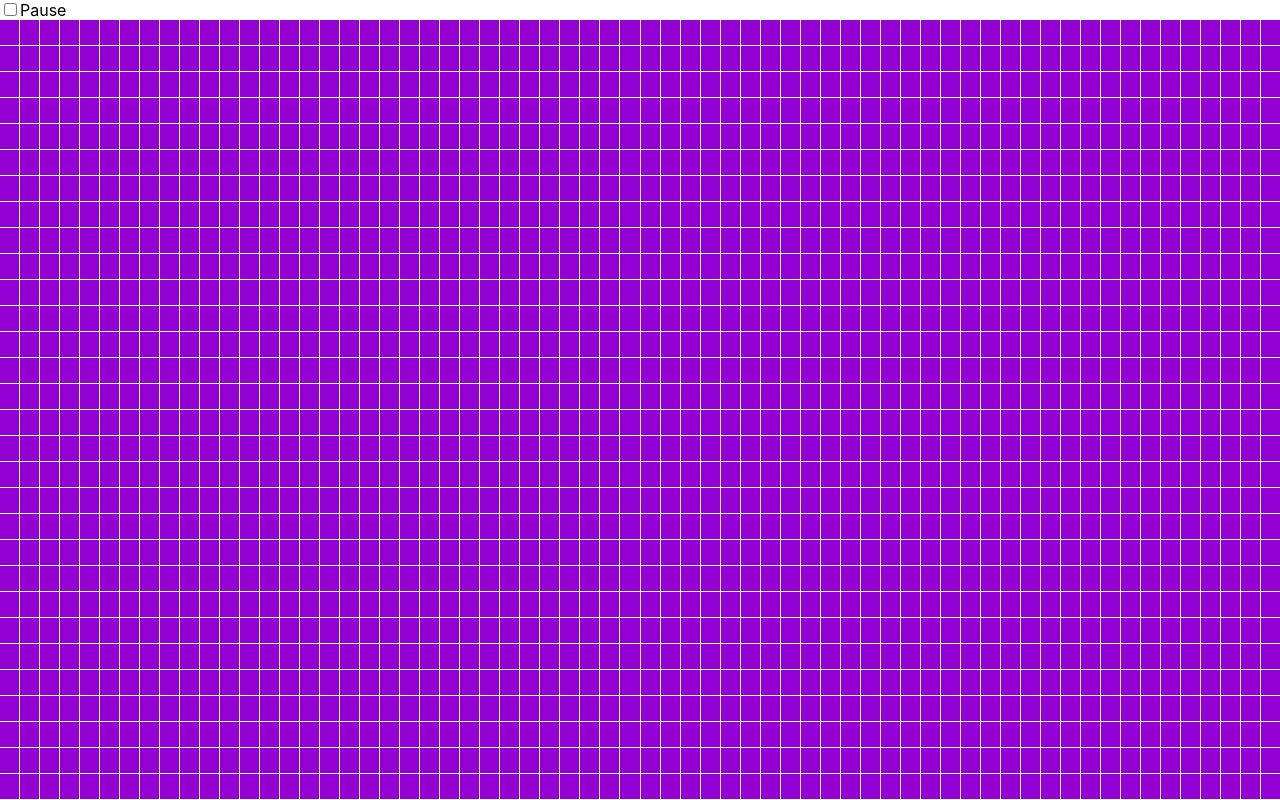
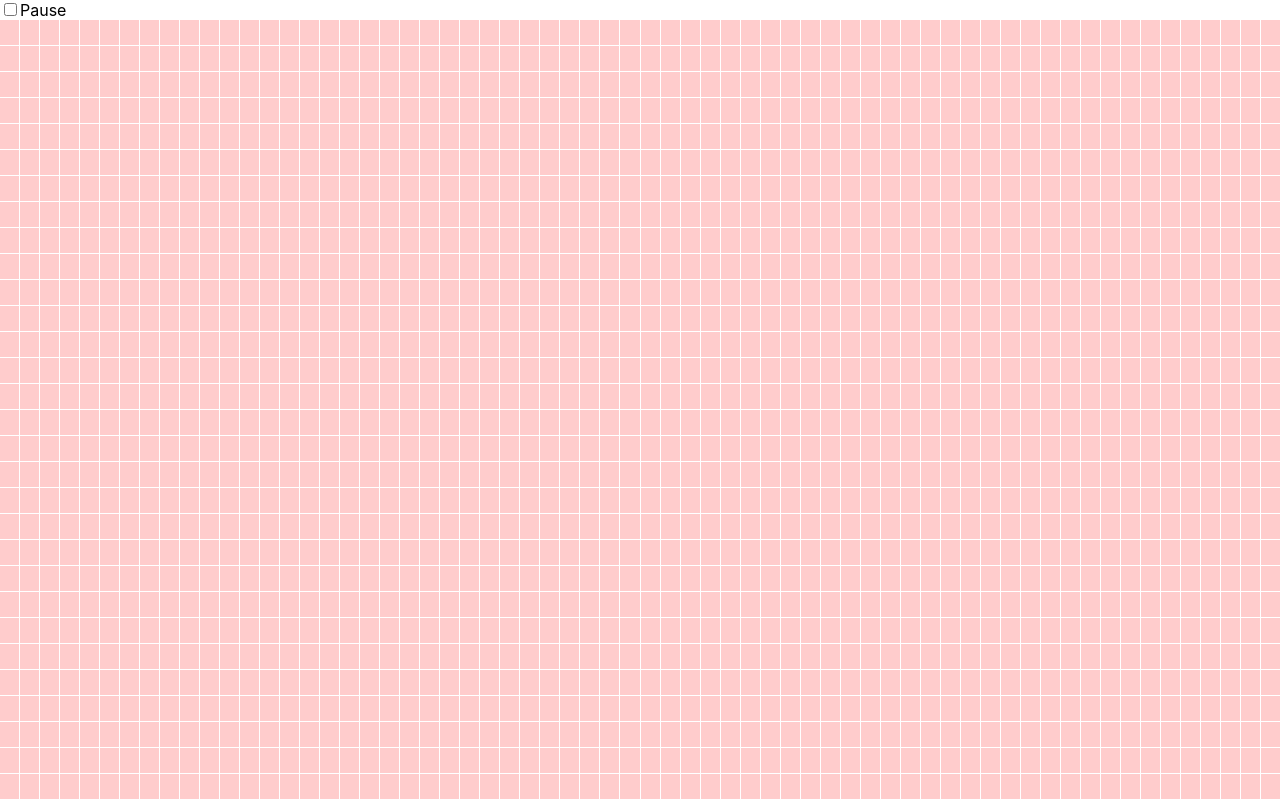
Before and after one commit to Kruschenstein/Life, a React (Create React App) app: page / in a window 1280 px wide. Shown: the top 800 px of the page. Built offline with nearby package versions, Linux system fonts and the light colour scheme.

Commit message:
Enhance colors and speed up generations

```diff
--- a/src/App.tsx
+++ b/src/App.tsx
@@ -27,7 +27,7 @@ class App extends React.Component<{}, { isPaused: boolean, grid: Grid }> {
       }
       this.state.grid.nextGen();
       this.setState((state) => ({ grid: state.grid }));
-    }, 1000);
+    }, 200);
     document.addEventListener("keydown", this.keyDownSwapPause);
   }
 
--- a/src/CellView.tsx
+++ b/src/CellView.tsx
@@ -21,9 +21,17 @@ class CellView extends React.Component<CellViewProps, {}> {
         this.setState({ type: this.computeState() });
     }
 
+    computeColor(): React.CSSProperties {
+        return {
+            backgroundColor: this.props.cell.isAlive() ?
+                `hsl(${(2 + this.props.cell.aliveSince) * 10}, 100%, 50%)` :
+                `hsl(0, 100%, 90%)`,
+        }
+    }
+
     render() {
         return (
-            <div className={this.props.cell.isAlive() ? 'alive' : 'dead'} onClick={this.swapState}></div>
+            <div className={this.props.cell.isAlive() ? 'alive' : 'dead'} onClick={this.swapState} style={this.computeColor()}></div>
         );
     }
 }
--- a/src/engine/Cell.ts
+++ b/src/engine/Cell.ts
@@ -3,7 +3,7 @@ import CellState from './CellState';
 class Cell {
     private state: CellState = CellState.DEAD;
     private nextState: CellState = CellState.DEAD;
-    private aliveSince: number = 0;
+    private _aliveSince: number = 0;
     public neighboors: Cell[] = [];
 
     computeNextGeneration() {
@@ -22,9 +22,9 @@ class Cell {
 
     mutateToNextGen() {
         if (this.state === this.nextState && this.state === CellState.ALIVE) {
-            this.aliveSince++;
+            this._aliveSince++;
         } else {
-            this.aliveSince = 0;
+            this._aliveSince = 0;
         }
         this.state = this.nextState;
         this.nextState = CellState.DEAD;
@@ -37,6 +37,10 @@ class Cell {
     swapState() {
         this.state = this.isAlive() ? CellState.DEAD : CellState.ALIVE;
     }
+
+    get aliveSince(): number {
+        return this._aliveSince;
+    }
 }
 
 export default Cell;
```
